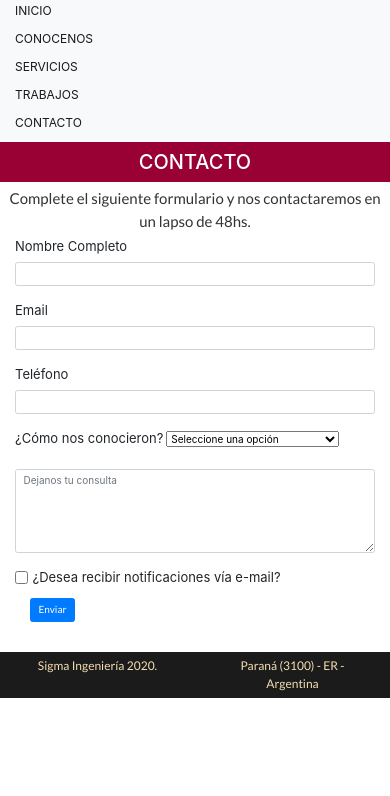
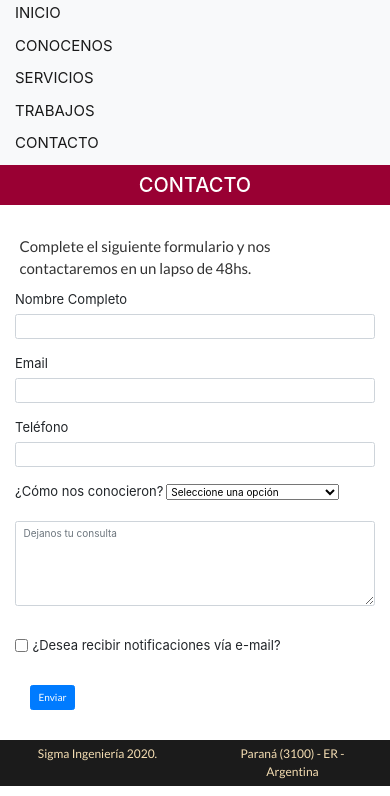
Before and after one commit to NClemente91/LPage-Empresa-Frontend-HTML-CSS, a website: page pages/contacto.html in a window 390 px wide. Both pictures are taken after a click on the button "Toggle navigation". Shown: the part 48-844 px from the top of the page. Drawn offline with nearby package versions, Linux system fonts and the light colour scheme.

Commit message:
Cambios en sección de contacto

```diff
--- a/css/desktop.css
+++ b/css/desktop.css
@@ -95,6 +95,7 @@ button:hover{
 .historia p{
     margin-top: 20px;
     font-size: 1.7rem;
+    text-align: left;
 }
 .fundadores{
     margin-top: 20px;
--- a/css/mobile.css
+++ b/css/mobile.css
@@ -53,7 +53,7 @@ header{
     padding: 0 5px;
 }
 .navegacionLinks a{
-    font-size: 1.2rem;
+    font-size: 1.5rem;
     text-transform: uppercase;
 }
 .linksActivos:hover {
@@ -120,7 +120,7 @@ header{
     margin: 10px auto;
 }
 .equipoServicios__Texto p{
-    text-align: justify;
+    text-align: left;
     font-size: 1.4rem;
     margin: 0 auto;
 }
@@ -219,7 +219,7 @@ footer p{
     width: 90%;
     margin: 10px auto;
     font-size: 1.5rem;
-    text-align: justify;
+    text-align: left;
 }
 
 .fundadores{
@@ -361,7 +361,10 @@ footer p{
 
 /* ESTILOS PÁGINA CONTACTO */
 .contactoTexto{
+    width: 90%;
+    margin: 30px auto 10px auto;
     font-size: 1.5rem;
+    text-align: left;
 }
 .textoFormulario{
     font-size: 1.3rem;
--- a/css/tablet.css
+++ b/css/tablet.css
@@ -97,3 +97,8 @@ html{
     margin-left: 10px;
     margin-right: 10px;
 }
+
+/* ESTILOS PÁGINA CONTACTO */
+.contactoTexto{
+    text-align: center;
+}
--- a/pages/contacto.html
+++ b/pages/contacto.html
@@ -78,11 +78,11 @@
                         <div class="mb-4 mt-4">
                             <textarea class="form-control" id="consulta" rows="5" placeholder="Dejanos tu consulta"></textarea>
                         </div>
-                        <div class="form-check">
+                        <div class="form-check mt-5">
                             <input class="form-check-input" type="checkbox" value="" id="flexCheckDefault">
                             <label class="form-check-label textoFormulario ml-2" for="flexCheckDefault">¿Desea recibir notificaciones vía e-mail?</label>
                         </div>
-                        <div class="col-12 mb-5 mt-3">
+                        <div class="col-12 mb-5 mt-5">
                             <button class="btn btn-primary" type="submit">Enviar</button>
                         </div>
                     </form>
```
